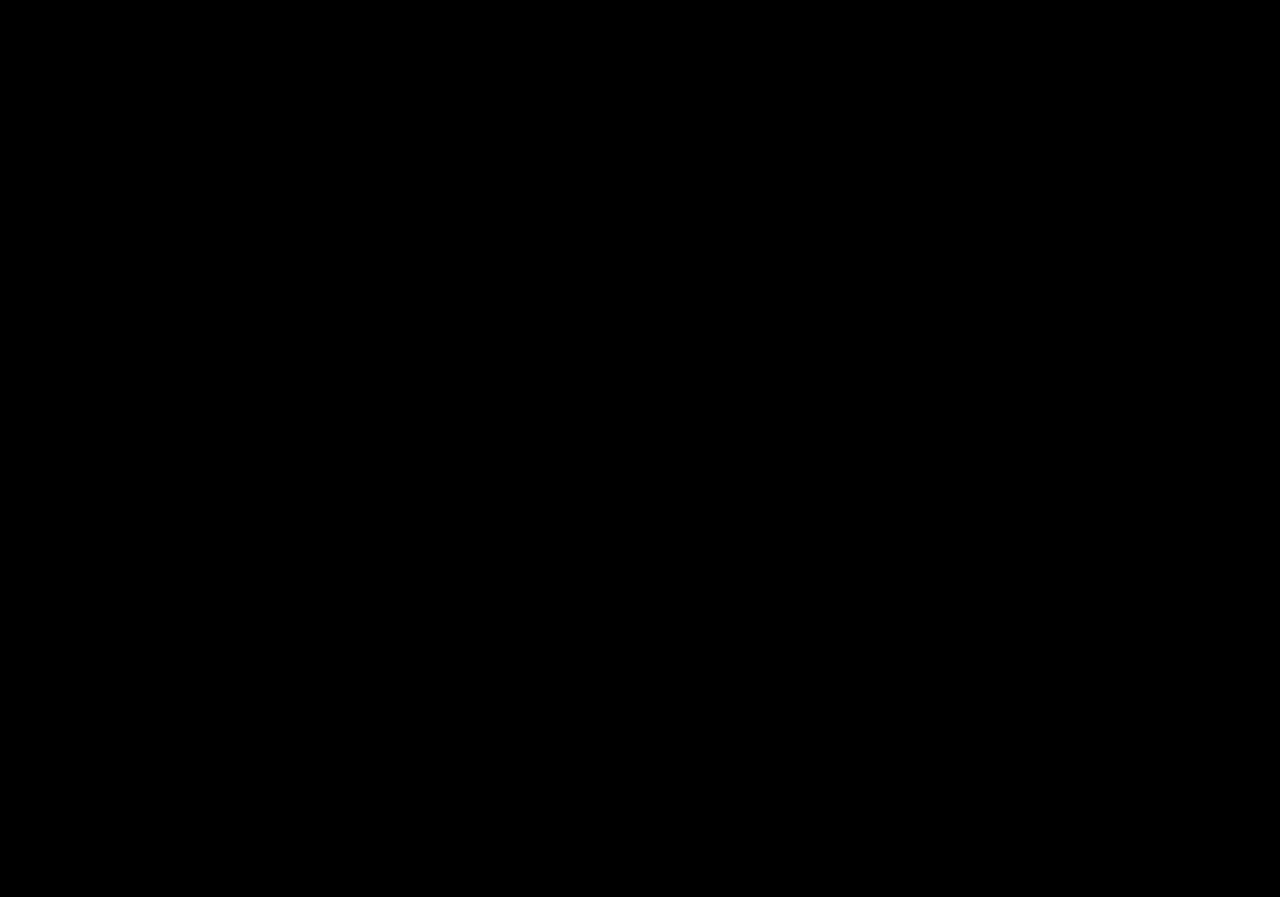
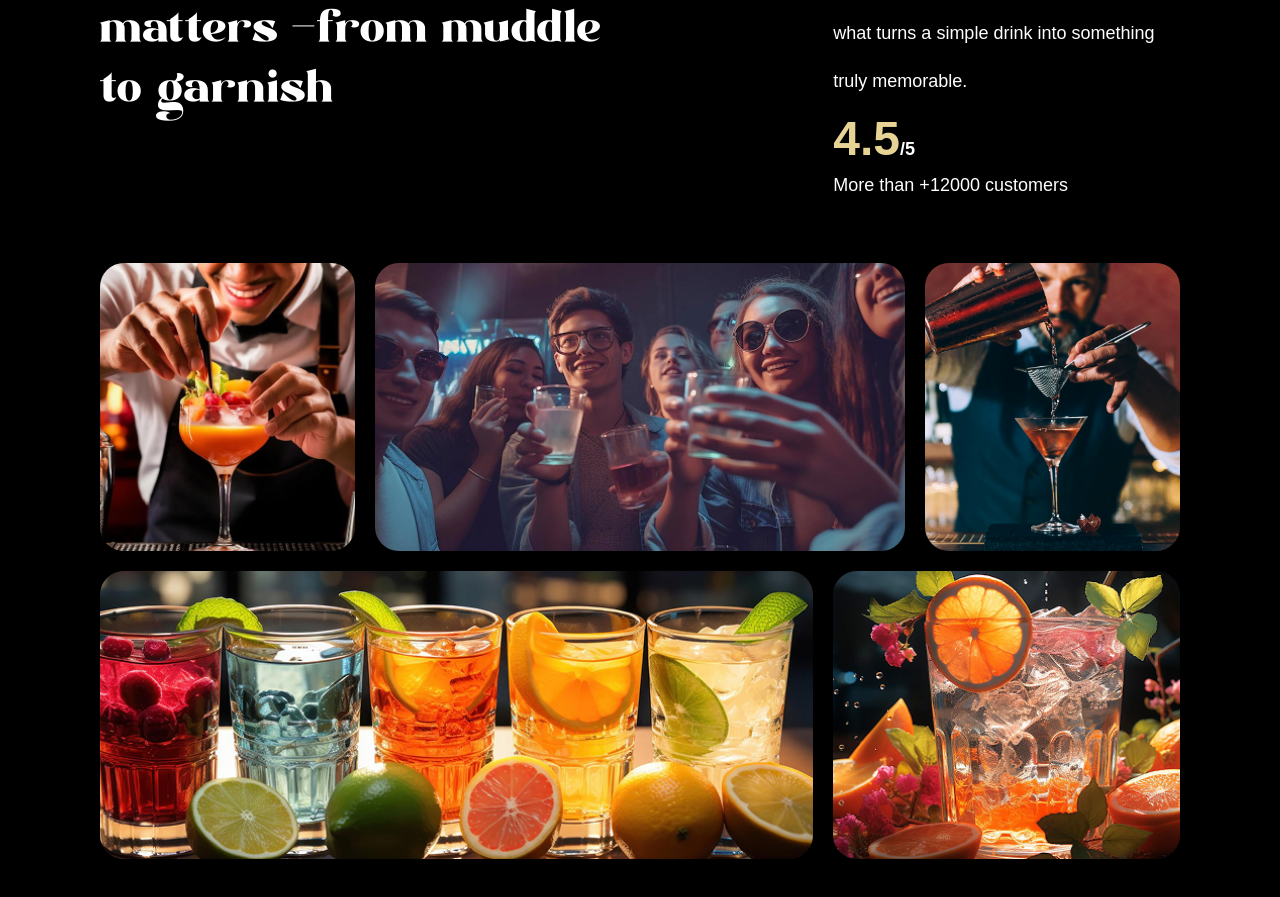
Before and after one commit to V-sahil1/mojito, a React (Vite) app: page / in a window 1280 px wide. Shown: the part 1869-2766 px from the top of the page. Before the commit the page ends 1632 px from the top, so only its background shows below. Built offline with nearby package versions, Linux system fonts and the light colour scheme; a web font is replaced by a local one.

Commit message:
implement about section

```diff
--- a/src/App.jsx
+++ b/src/App.jsx
@@ -3,6 +3,7 @@
 import Navbar from "./components/Navbar";
 import Hero from "./components/Hero";
 import Cocktails from "./components/cocktails";
+import About from "./components/About";
 
 // Register plugins
 gsap.registerPlugin(ScrollTrigger, SplitText);
@@ -13,6 +14,7 @@
       <Navbar/>
       <Hero/>
       <Cocktails/>
+      <About/>
 
     </main>
 
--- /dev/null
+++ b/src/components/About.jsx
@@ -0,0 +1,99 @@
+import { useGSAP } from '@gsap/react'
+import gsap from 'gsap'
+import { SplitText } from 'gsap/all'
+import React from 'react'
+
+function About() {
+    useGSAP(()=>{
+        const titlesplite = SplitText.create('#about h2',{
+            type:'words',
+
+        })
+        const linesplite = SplitText.create('.s',{
+            type:'lines',
+
+        })
+
+        const scrollTimeline=gsap.timeline({
+            scrollTrigger:{
+                trigger:'#about',
+                start:'top center',
+
+            }
+        })
+        scrollTimeline.from(titlesplite.words,{
+            opacity:0,
+            duration:1,
+            yPercent:100,
+            ease:'expo.out',
+            stagger:0.02
+        })
+        .from(linesplite.lines,{
+            opacity:0,
+            duration:1,
+            xPercent:100,
+            ease:'expo.out',
+            stagger:0.02
+        },'-=0.3').from('.top-grid div, .bottom-grid div',{
+            opacity:0,
+            duration:1,
+            ease:'power1.in',
+            stagger:0.04
+        },'-=0.5')
+
+    })
+  return (
+    <div id='about' >
+        <div className="mb-16 md:px-0 px-5">
+            <div className="content xl:px-20">
+                <div className="md:col-span-8">
+                    <p className="badge">Best Cocktails</p>
+                    <h2>Where every detail matters <span className="text-white">-</span>from muddle to garnish</h2>
+                </div>
+                <div className="sub-content s ">
+                    <p>Every cocktail we serve is a reflection of our obsession with detail-from the first muddle to the final garnish. That care is what turns a simple drink into something truly memorable.</p>
+                    <div>
+                        <p className="md:text-3xl text-xl font-bold">
+                            <span>4.5</span>/5
+                        </p>
+                        <p className='text-sm text-white'>More than +12000 customers</p>
+                    </div>
+                </div>
+            </div>
+        </div>
+        <div className="top-grid xl:mx-20 ">
+            <div className="md:col-span-3">
+                <div>
+                    <img src="/images/abt1.png" alt="grid-img-1" className='noisy' />
+                </div>
+            </div>
+            <div className="md:col-span-6">
+                <div className="noisy">
+                    <img src="/images/abt2.png" alt="grid-img-2"/>
+                </div>
+            </div>
+            <div className="md:col-span-3">
+                <div className="noisy">
+                    <img src="/images/abt5.png" alt="grid-img-2" />
+                </div>
+            </div>
+
+
+        </div>
+        <div className="bottom-grid xl:mx-20">
+             <div className="md:col-span-8">
+                <div className="noisy">
+                    <img src="/images/abt3.png" alt="grid-img-3" />
+                </div>
+            </div>
+            <div className="md:col-span-4">
+                <div className="noisy">
+                    <img src="/images/abt4.png" alt="grid-img-4" />
+                </div>
+            </div>
+        </div>
+    </div>
+  )
+}
+
+export default About
--- a/src/components/Navbar.jsx
+++ b/src/components/Navbar.jsx
@@ -21,7 +21,7 @@
   return (
     <nav className="px-20">
       <div className="px-20">
-        <a href="#home" className="flex px-9 items-center gap-2">
+        <a href="/" className="flex px-9 items-center gap-2">
           <img src="/images/logo.png" alt="" />
           <p>The Gentle Pour</p>
         </a>
```
Also changed, not shown: src/components/Hero.jsx (line endings or trailing spaces).
